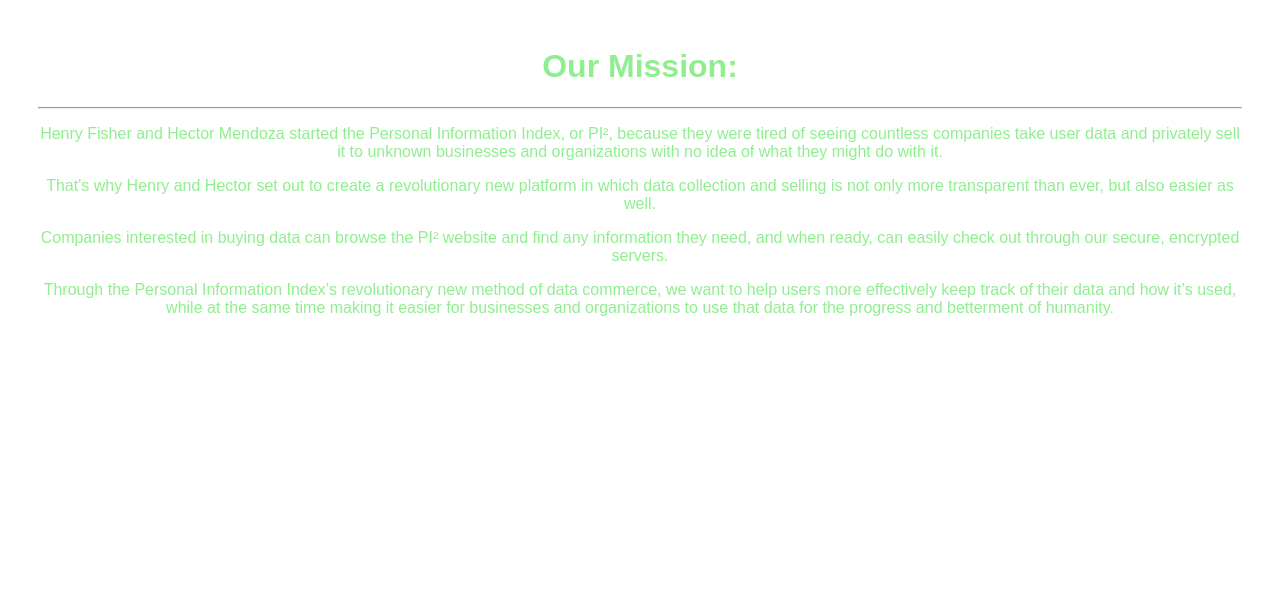
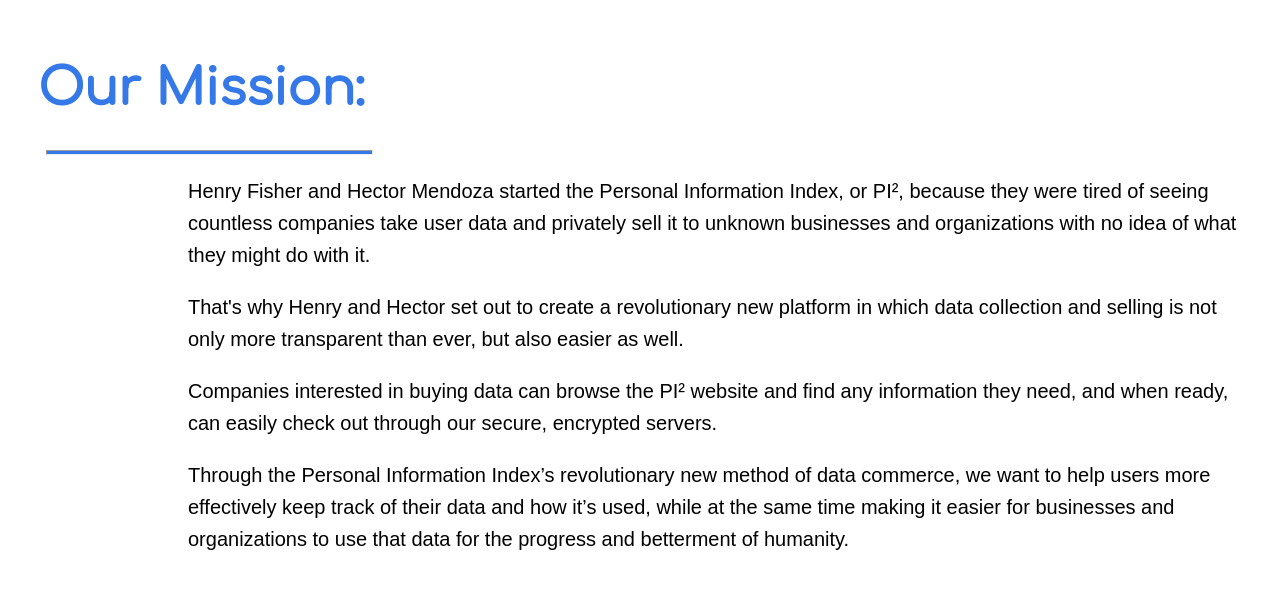
Before and after one commit to hectorm2017/Groupofgroups, a plain HTML site: page mission.html in a window 1280 px wide. Shown: the part 83-672 px from the top of the page. Drawn offline with Linux system fonts and the light colour scheme; a web font is replaced by a local one.

Commit message:
Update main.css

```diff
--- a/css/main.css
+++ b/css/main.css
@@ -1,4 +1,5 @@
 @import url('https://fonts.googleapis.com/css?family=ZCOOL+XiaoWei');
+@import url('https://fonts.googleapis.com/css?family=Comfortaa');
 
 body { /* General style rules for the body section */
 	background-color:white;
@@ -9,6 +10,28 @@ body { /* General style rules for the body section */
     height: 125vh;
     margin-top: 80px;
     padding: 30px;
+		overflow: auto;
+}
+h1 {
+	color: #3578e7;
+	text-align: left;
+	font-family: 'Comfortaa', cursive;
+	font-size: 50px;
+}
+hr {
+	width: 325px;
+	margin-left: inherit;
+	margin-right: inherit;
+	height: 3px;
+	background-color:#3578e7;
+}
+p {
+	color: black;
+	padding-left: 150px;
+	text-align: left;
+	font-family: sans-serif;
+	font-size: 20px;
+	line-height: 1.6
 }
 #div1 {
 	background-color: gray;
```
